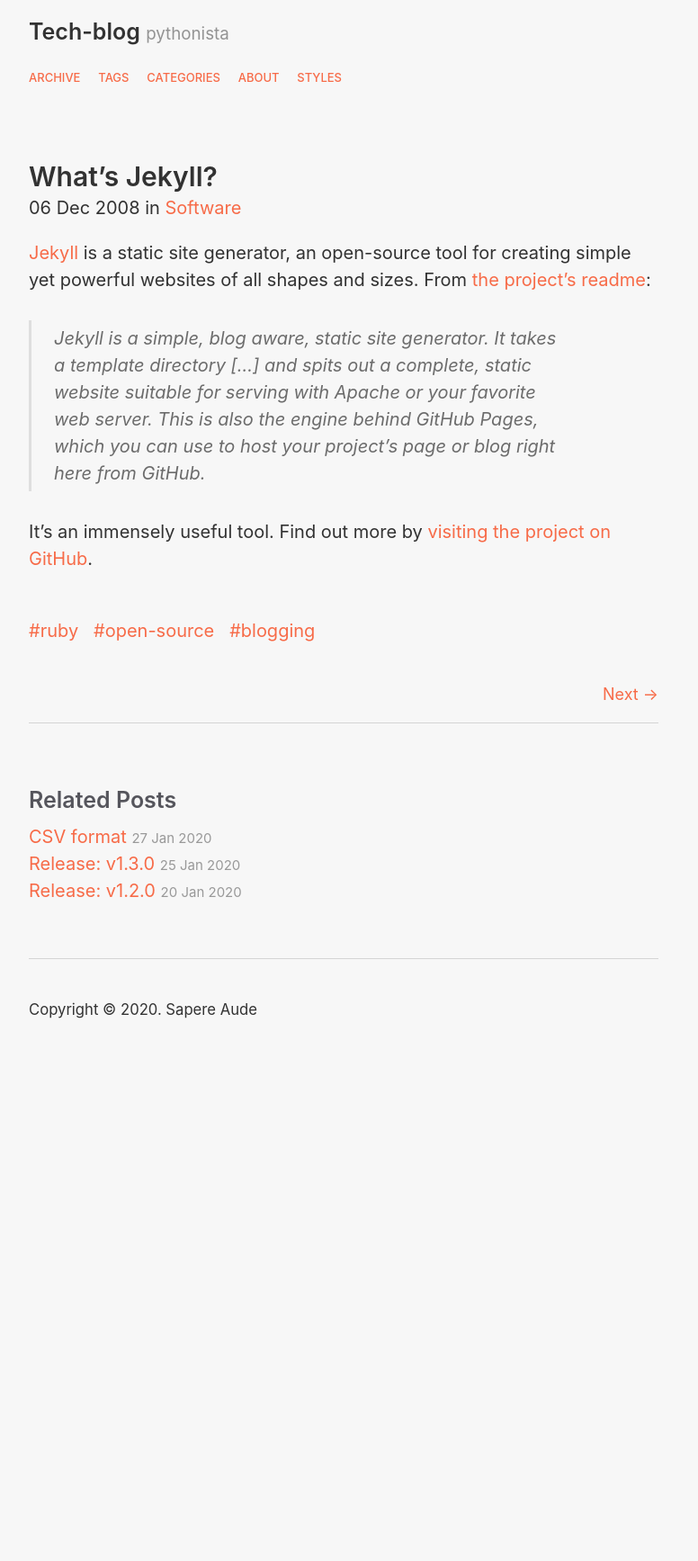
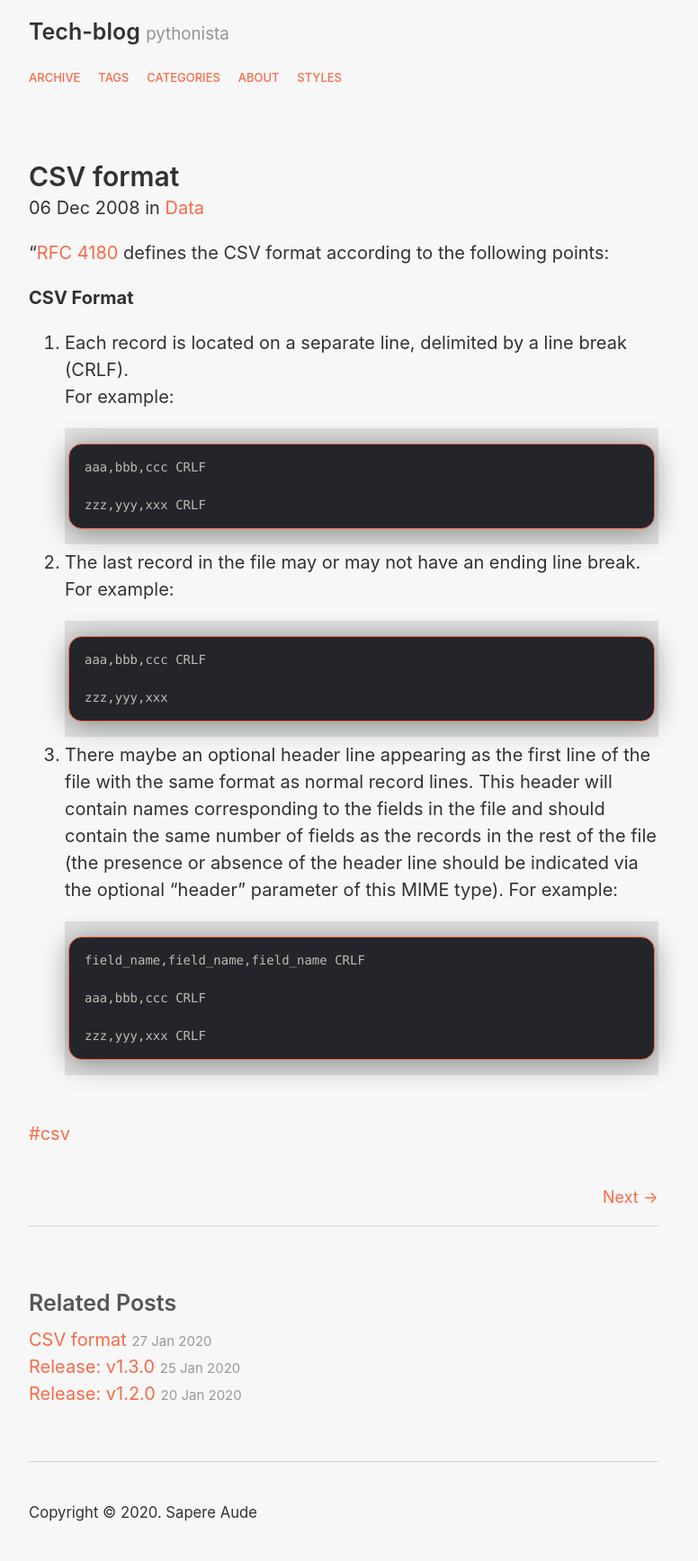
Before and after one commit to Milko-R/Milko-R.github.io, a Jekyll site: the page built from _posts/2008-12-06-whats-jekyll.md, in a window 1280 px wide. Shown: the whole page at 90% size, without its empty margins (258-1034 px from the left). Built offline with Jekyll 4.4.1, drawn with Linux system fonts in a browser that asks for light colours; before the commit the page ends 1176 px from its top, so only the background shows below that.

Commit message:
Update 2008-12-06-whats-jekyll.md

```diff
--- a/_posts/2008-12-06-whats-jekyll.md
+++ b/_posts/2008-12-06-whats-jekyll.md
@@ -1,13 +1,33 @@
 ---
 layout: post
-title: What's Jekyll?
+title: CSV format
 date: 2008-12-06 09:30:00
-categories: [Software]
-tags: [ruby, open-source, blogging]
+categories: [Data]
+tags: [csv]
 ---
 
-[Jekyll](http://jekyllrb.com) is a static site generator, an open-source tool for creating simple yet powerful websites of all shapes and sizes. From [the project's readme](https://github.com/jekyll/jekyll/blob/master/README.markdown):
+“[RFC 4180](https://www.ietf.org/rfc/rfc4180.txt) defines the CSV format according to the following points:
 
-> Jekyll is a simple, blog aware, static site generator. It takes a template directory [...] and spits out a complete, static website suitable for serving with Apache or your favorite web server. This is also the engine behind GitHub Pages, which you can use to host your project’s page or blog right here from GitHub.
+**CSV Format**
 
-It's an immensely useful tool. Find out more by [visiting the project on GitHub](https://github.com/jekyll/jekyll).
+1.  Each record is located on a separate line, delimited by a line break (CRLF).
+For example:
+
+		aaa,bbb,ccc CRLF
+
+		zzz,yyy,xxx CRLF
+
+2.  The last record in the file may or may not have an ending line break.
+For example:
+
+		aaa,bbb,ccc CRLF
+
+		zzz,yyy,xxx
+
+3.  There maybe an optional header line appearing as the first line of the file with 		 the same format as normal record lines.  This header will contain names corresponding to the fields in the file and should contain the same number of fields as the records in the rest of the file (the presence or absence of the header line should be indicated via the optional "header" parameter of this MIME type).  For example:
+
+		field_name,field_name,field_name CRLF
+
+		aaa,bbb,ccc CRLF
+
+		zzz,yyy,xxx CRLF
```
